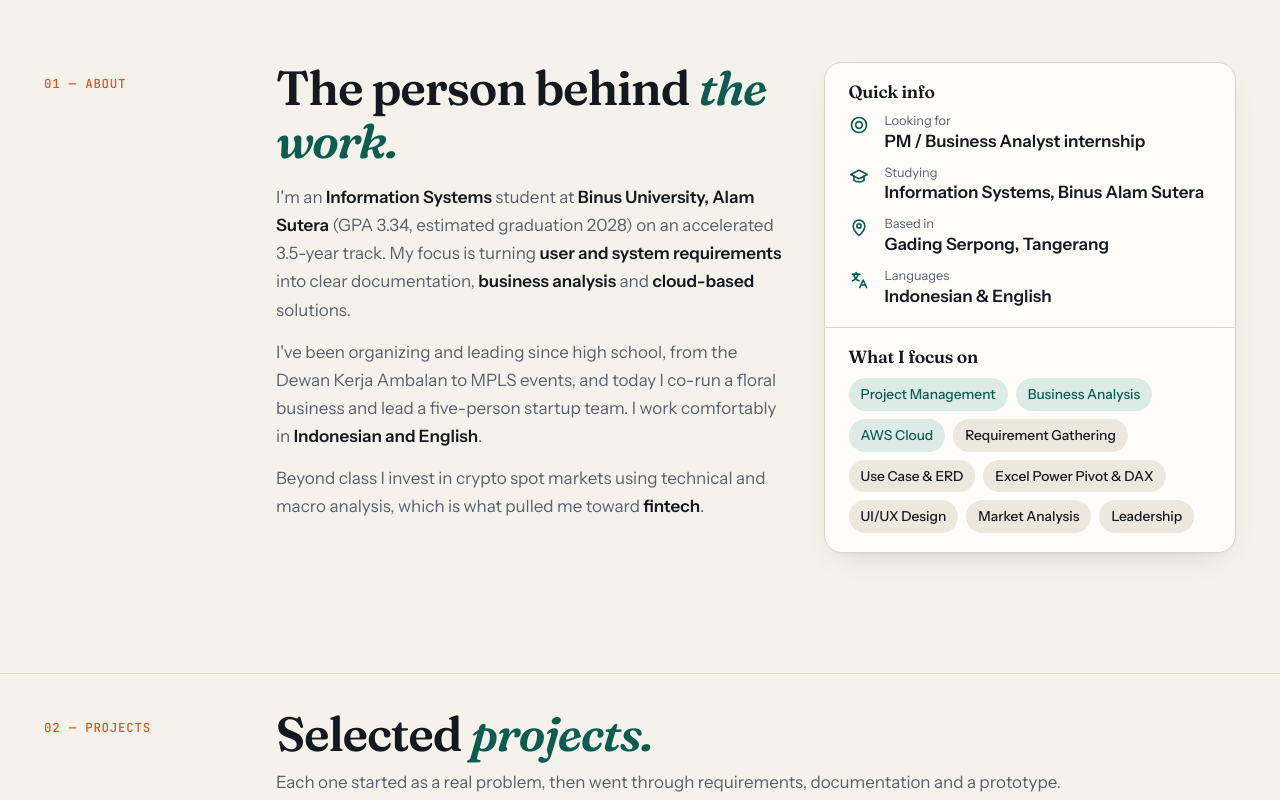
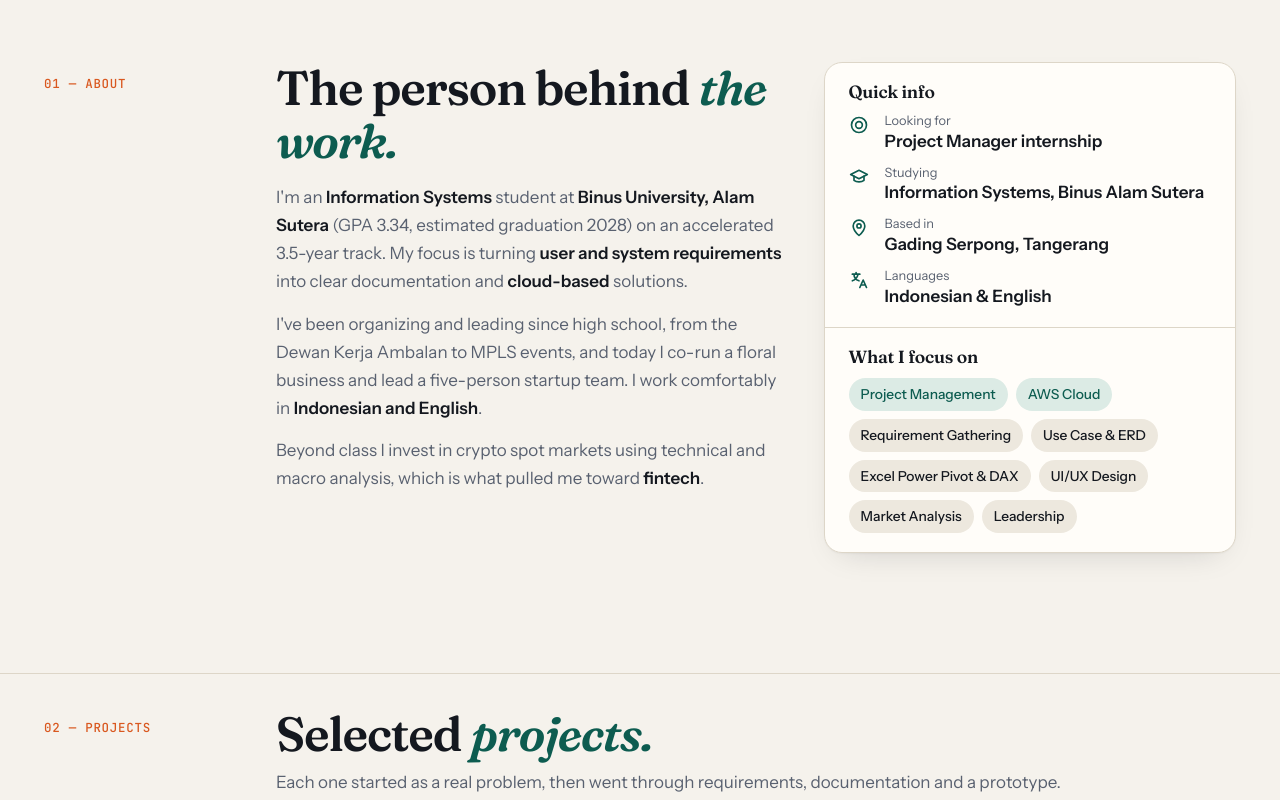
Before and after one commit to Joshua-bong/joshua-bong-portfolio, a plain HTML site: page index.html in a window 1280 px wide. Shown: the part 860-1660 px from the top of the page. Drawn offline with Linux system fonts and the light colour scheme.

Commit message:
Focus copy on project management

```diff
--- a/index.html
+++ b/index.html
@@ -4,7 +4,7 @@
 <meta charset="utf-8">
 <meta name="viewport" content="width=device-width, initial-scale=1, viewport-fit=cover">
 <title>Joshua Bong Louisa · Portfolio</title>
-<meta name="description" content="Joshua Bong Louisa, Information Systems student at Binus University. Project management and business analysis intern candidate with 4 AWS Academy credentials.">
+<meta name="description" content="Joshua Bong Louisa, Information Systems student at Binus University. Project management intern candidate with 4 AWS Academy credentials.">
 <link rel="preconnect" href="https://fonts.googleapis.com">
 <link rel="preconnect" href="https://fonts.gstatic.com" crossorigin>
 <link href="https://fonts.googleapis.com/css2?family=Fraunces:ital,opsz,wght@0,9..144,500;0,9..144,600;0,9..144,700;1,9..144,500;1,9..144,600&family=Instrument+Sans:wght@400;500;600;700&family=JetBrains+Mono:wght@500&display=swap" rel="stylesheet">
@@ -488,7 +488,7 @@ try{var t=localStorage.getItem('theme');if(t)document.documentElement.dataset.th
   <div class="mono" style="color:var(--hot);padding-top:12px">01 — About</div>
   <div class="txt">
     <h2 style="margin-bottom:24px">The person behind <em>the work.</em></h2>
-    <p>I'm an <b>Information Systems</b> student at <b>Binus University, Alam Sutera</b> (GPA 3.34, estimated graduation 2028) on an accelerated 3.5-year track. My focus is turning <b>user and system requirements</b> into clear documentation, <b>business analysis</b> and <b>cloud-based</b> solutions.</p>
+    <p>I'm an <b>Information Systems</b> student at <b>Binus University, Alam Sutera</b> (GPA 3.34, estimated graduation 2028) on an accelerated 3.5-year track. My focus is turning <b>user and system requirements</b> into clear documentation and <b>cloud-based</b> solutions.</p>
     <p>I've been organizing and leading since high school, from the Dewan Kerja Ambalan to MPLS events, and today I co-run a floral business and lead a five-person startup team. I work comfortably in <b>Indonesian and English</b>.</p>
     <p>Beyond class I invest in crypto spot markets using technical and macro analysis, which is what pulled me toward <b>fintech</b>.</p>
   </div>
@@ -496,7 +496,7 @@ try{var t=localStorage.getItem('theme');if(t)document.documentElement.dataset.th
     <div class="fb">
       <h3>Quick info</h3>
       <dl class="qi">
-        <div><svg viewBox="0 0 24 24" fill="none" stroke="currentColor" stroke-width="2" stroke-linecap="round" stroke-linejoin="round"><circle cx="12" cy="12" r="9"/><circle cx="12" cy="12" r="4"/></svg><div><dt>Looking for</dt><dd>PM / Business Analyst internship</dd></div></div>
+        <div><svg viewBox="0 0 24 24" fill="none" stroke="currentColor" stroke-width="2" stroke-linecap="round" stroke-linejoin="round"><circle cx="12" cy="12" r="9"/><circle cx="12" cy="12" r="4"/></svg><div><dt>Looking for</dt><dd>Project Manager internship</dd></div></div>
         <div><svg viewBox="0 0 24 24" fill="none" stroke="currentColor" stroke-width="2" stroke-linecap="round" stroke-linejoin="round"><path d="M2 9l10-5 10 5-10 5z"/><path d="M6 11v5c3 2.5 9 2.5 12 0v-5"/></svg><div><dt>Studying</dt><dd>Information Systems, Binus Alam Sutera</dd></div></div>
         <div><svg viewBox="0 0 24 24" fill="none" stroke="currentColor" stroke-width="2" stroke-linecap="round" stroke-linejoin="round"><path d="M12 21s-7-6.2-7-11.5a7 7 0 0 1 14 0C19 14.8 12 21 12 21z"/><circle cx="12" cy="9.5" r="2.5"/></svg><div><dt>Based in</dt><dd>Gading Serpong, Tangerang</dd></div></div>
         <div><svg viewBox="0 0 24 24" fill="none" stroke="currentColor" stroke-width="2" stroke-linecap="round" stroke-linejoin="round"><path d="M4 5h9M8.5 3v2M6 5c0 4 3 7 6 8M11 5c-1 4-4 7-7 8M13 21l4-9 4 9M14.5 18h5"/></svg><div><dt>Languages</dt><dd>Indonesian &amp; English</dd></div></div>
@@ -504,7 +504,7 @@ try{var t=localStorage.getItem('theme');if(t)document.documentElement.dataset.th
     </div>
     <div class="fb">
       <h3>What I focus on</h3>
-      <div class="tags"><span class="k">Project Management</span><span class="k">Business Analysis</span><span class="k">AWS Cloud</span><span>Requirement Gathering</span><span>Use Case &amp; ERD</span><span>Excel Power Pivot &amp; DAX</span><span>UI/UX Design</span><span>Market Analysis</span><span>Leadership</span></div>
+      <div class="tags"><span class="k">Project Management</span><span class="k">AWS Cloud</span><span>Requirement Gathering</span><span>Use Case &amp; ERD</span><span>Excel Power Pivot &amp; DAX</span><span>UI/UX Design</span><span>Market Analysis</span><span>Leadership</span></div>
     </div>
   </aside>
 </div></section>
@@ -601,7 +601,7 @@ try{var t=localStorage.getItem('theme');if(t)document.documentElement.dataset.th
 </div></section>
 
 <section id="contact" style="border-top:0;padding-top:24px"><div class="w"><div class="ct rv">
-  <div><div class="mono" style="opacity:.75;margin-bottom:16px">06 — Contact</div><h2>Let's build something <em>useful.</em></h2><p>Open to internships in project management and business analysis, plus conversations about cloud, data and product work.</p></div>
+  <div><div class="mono" style="opacity:.75;margin-bottom:16px">06 — Contact</div><h2>Let's build something <em>useful.</em></h2><p>Open to internships in project management, plus conversations about cloud, data and product work.</p></div>
   <div class="cl">
     <a class="main" href="mailto:joshuabonglouisa@gmail.com">Email <span>joshuabonglouisa@gmail.com</span></a>
     <a href="https://wa.me/6281284920039" target="_blank" rel="noopener">WhatsApp <span>0812 8492 0039</span></a>
```
